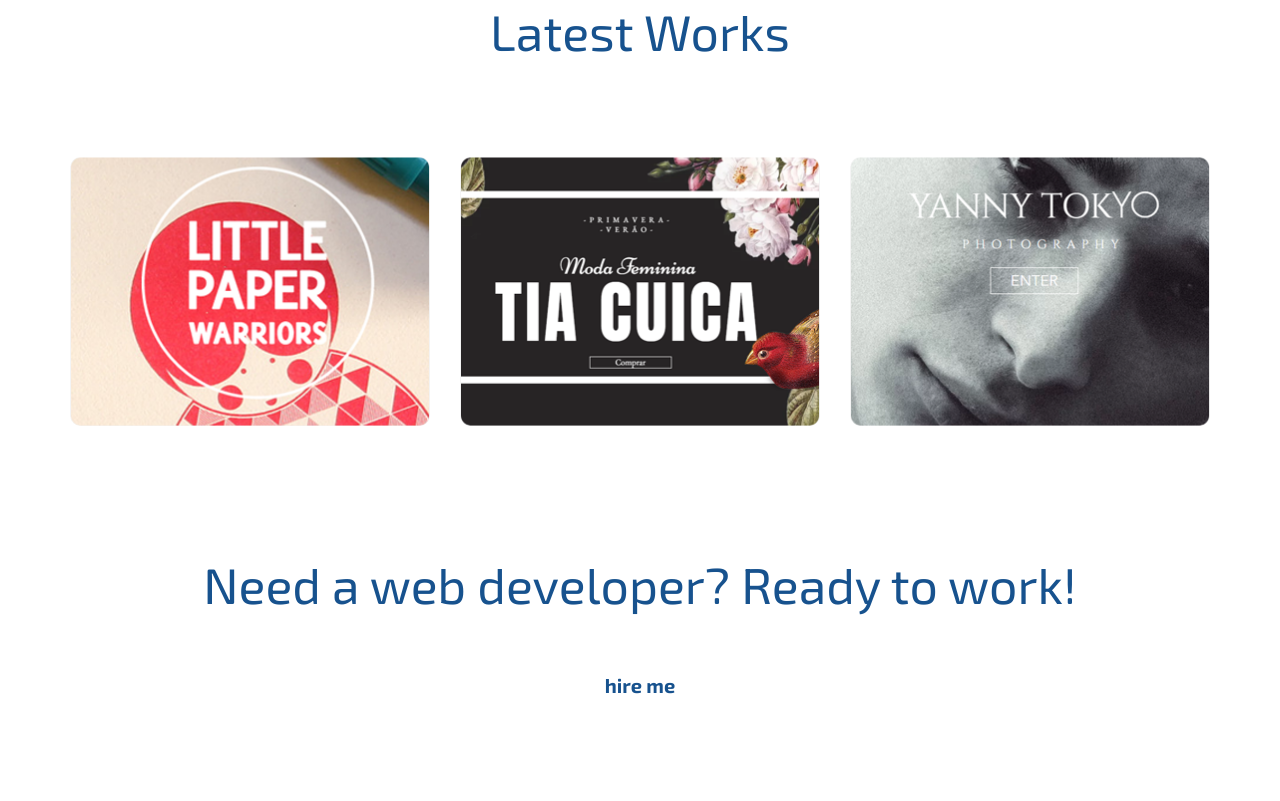
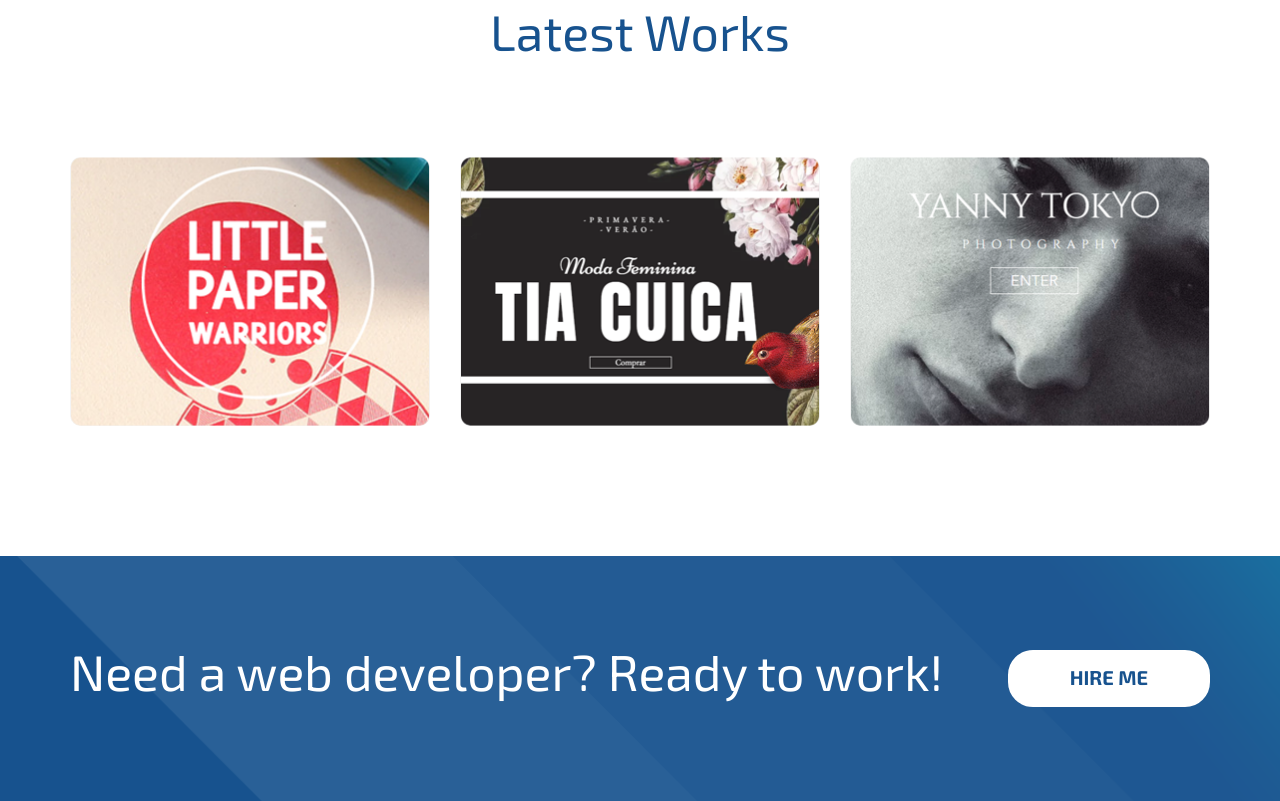
Before and after one commit to funvector/rsschool-2019Q3-cv, a plain HTML site: page index.html in a window 1280 px wide. Shown: the part 2217-3018 px from the top of the page. Before the commit the page ends 2930 px from the top, so only its background shows below. Drawn offline with nearby package versions, Linux system fonts and the light colour scheme.

Commit message:
feat: add css markup for the last footer section

```diff
--- a/assets/style/main.css
+++ b/assets/style/main.css
@@ -304,3 +304,36 @@
   height: 269px;
   z-index: -100;
 }
+
+.block_footer{
+  background-image: url(../img/bg-2.png);
+  background-size: cover;
+  width: 100%;
+  padding: 87px 0;
+  position: relative;
+  color: #fff;
+}
+
+.block_footer_flex{
+  display: flex;
+  justify-content: space-between;
+}
+
+.block_footer_flex h2{
+  margin: 0 0 13px 0;
+  color: #fff;
+}
+
+.block_footer h2{
+  color: #fff;
+}
+
+a.block_footer_link{
+  text-transform: uppercase;
+  padding: 14px 60px 16px 60px;
+  min-width: inherit;
+}
+
+.block_footer h2, .block_footer_flex div{
+  align-self: center;
+}
```
